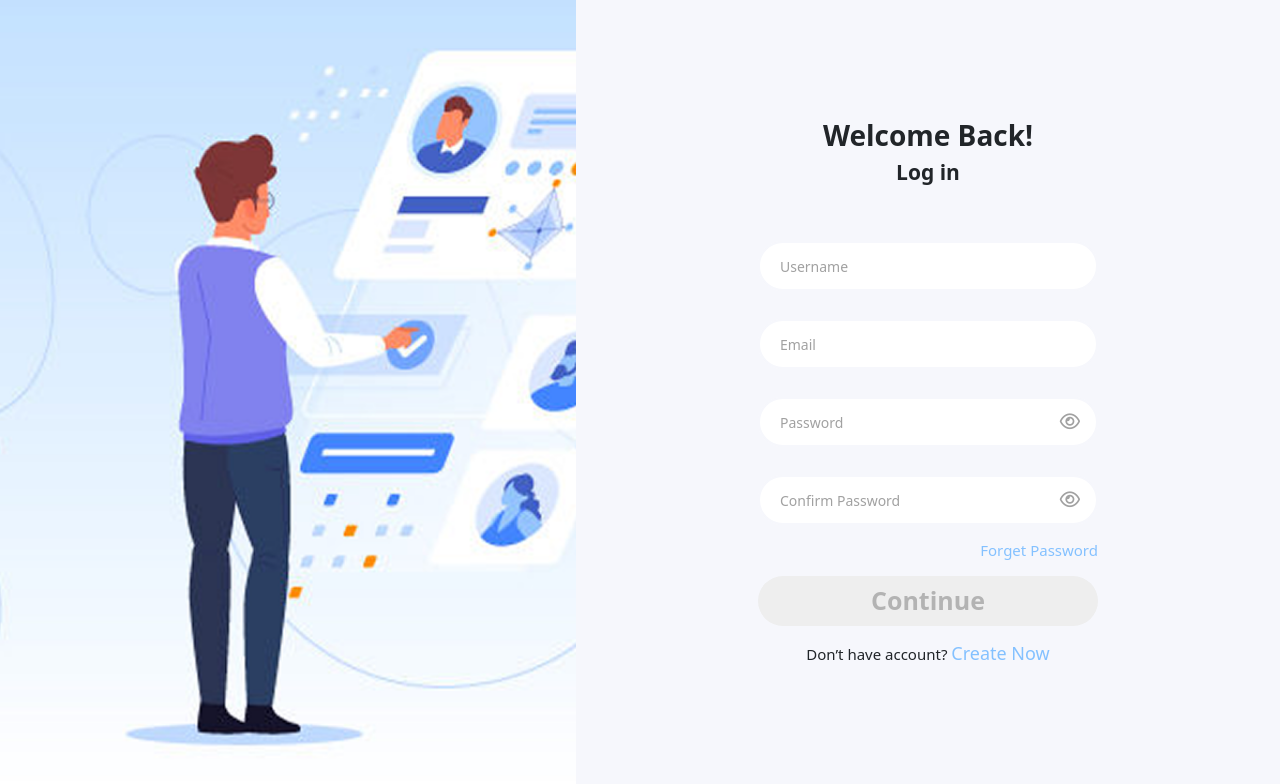
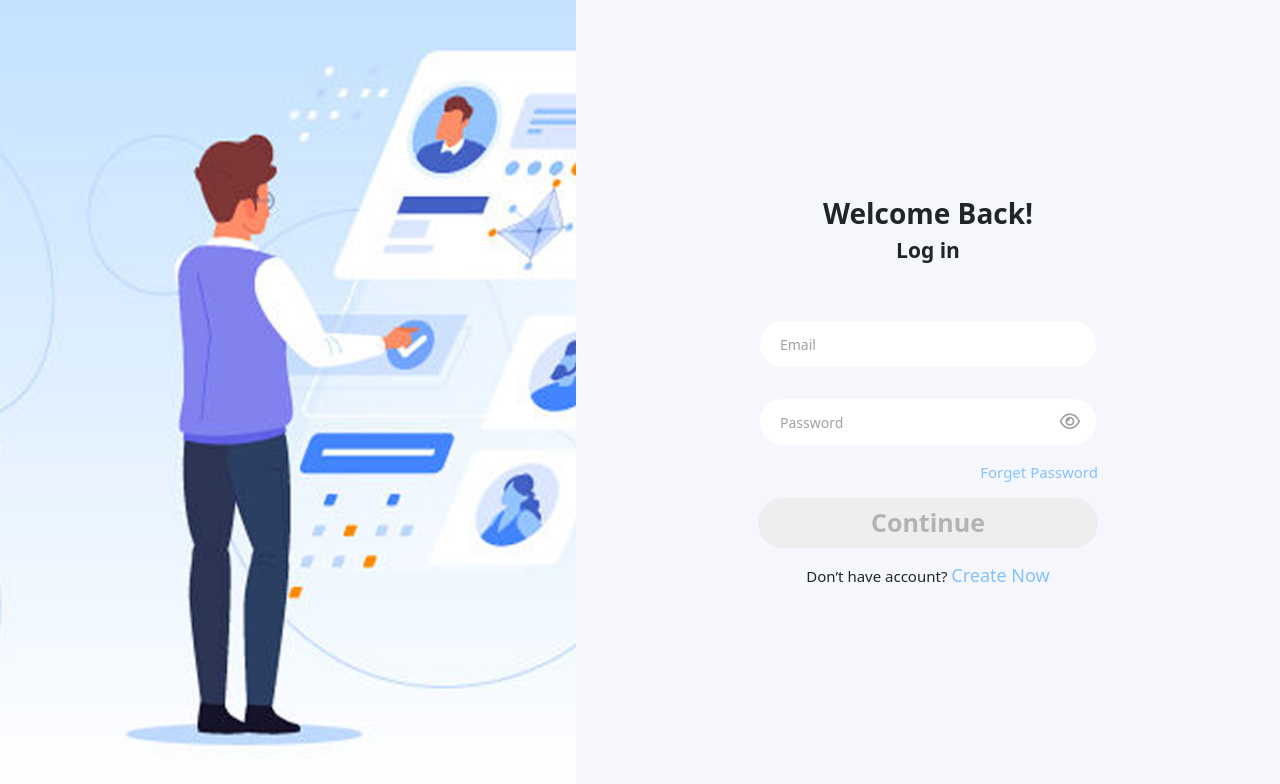
Before and after one commit to bikram8538/ajobs, a plain HTML site: page login.html in a window 1280 px wide. Drawn offline with nearby package versions, Linux system fonts and the light colour scheme.

Commit message:
Clean up login.html by removing unused fields
Removed commented-out username and confirm password fields from the login form.

```diff
--- a/login.html
+++ b/login.html
@@ -27,10 +27,10 @@
                 </div>
                 <form action="./index.html" id="form"
                     class="my-3 d-flex flex-column justify-content-center align-items-center">
-                    <div class="text-end">
+                    <!-- <div class="text-end">
                         <span class="text-danger d-block fs-12" id="name-error-pop"></span>
                         <input type="text" name="user-name" placeholder="Username" id="user-name" />
-                    </div>
+                    </div> -->
 
                     <div class="text-end">
                         <span class="text-danger d-block fs-12" id="email-error-pop"></span>
@@ -46,14 +46,7 @@
                         </div>
                     </div>
 
-                    <div class="text-end">
-                        <span class="text-danger d-block fs-12" id="con-pass-error-pop"></span>
-                        <div class="password-container position-relative">
-                            <input type="password" name="confirm-password" placeholder="Confirm Password"
-                                id="confirm-password" />
-                            <i class="fa-regular fa-eye" id="toggleConfirmPassword"></i>
-                        </div>
-                    </div>
+
 
                     <div class="forgot-pass d-flex flex-column justify-content-end">
                         <a href="#" class="fw-light fs-15 text-end mb-3">Forget Password</a>
```
